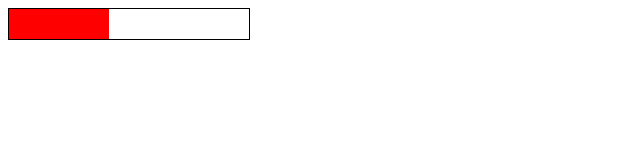
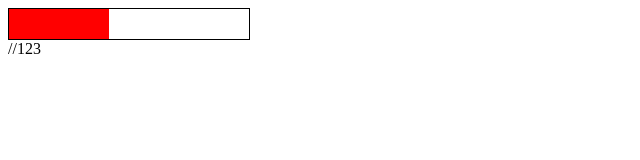
Before and after one commit to Karto4an/progress_bar, a plain HTML site: page index.html in a window 1280 px wide. Shown: the full height of the page, 0-640 px from the left. Drawn offline with Linux system fonts and the light colour scheme.

Commit message:
Update index.html

```diff
--- a/index.html
+++ b/index.html
@@ -10,6 +10,6 @@
         <div class="status"></div>
     </div>
 
-    <script src="script.js"></script>
-</body>
+    <script src="script.js"></script></body>
+    //123
 </html>
```
